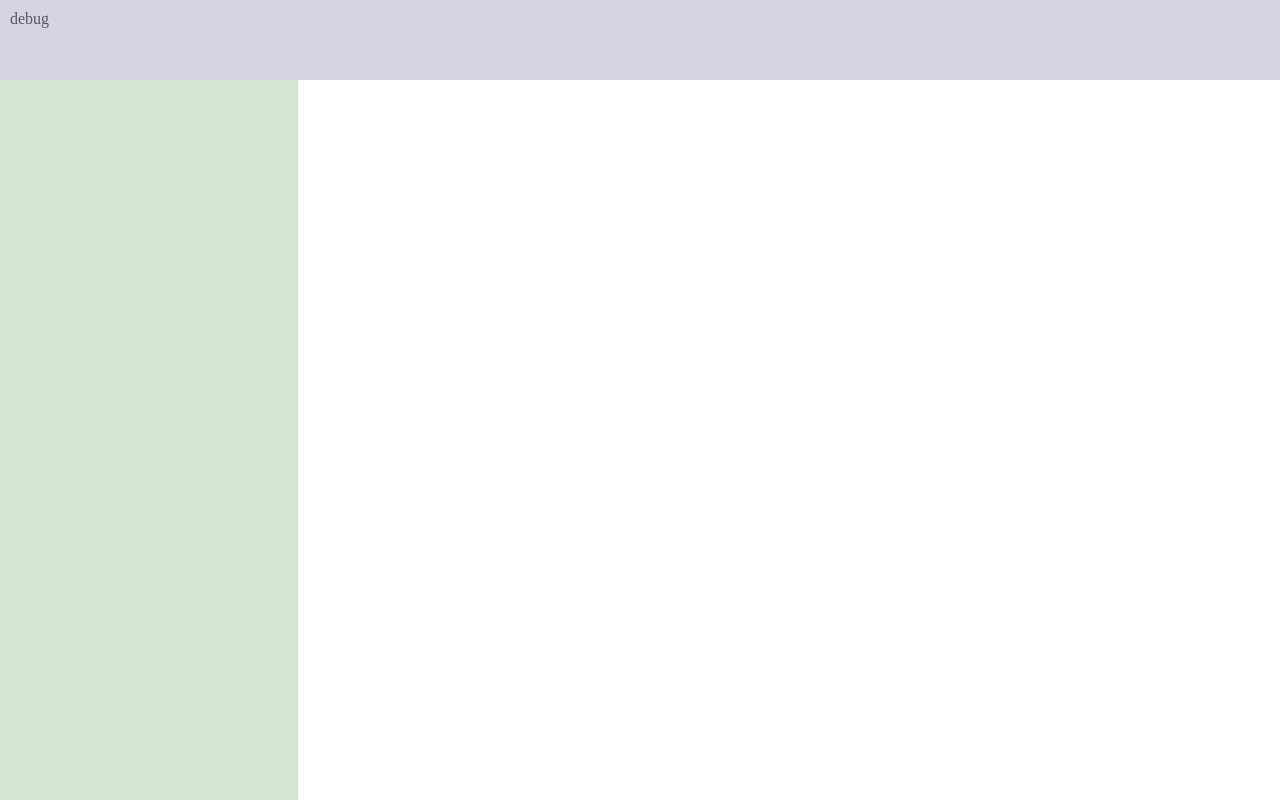
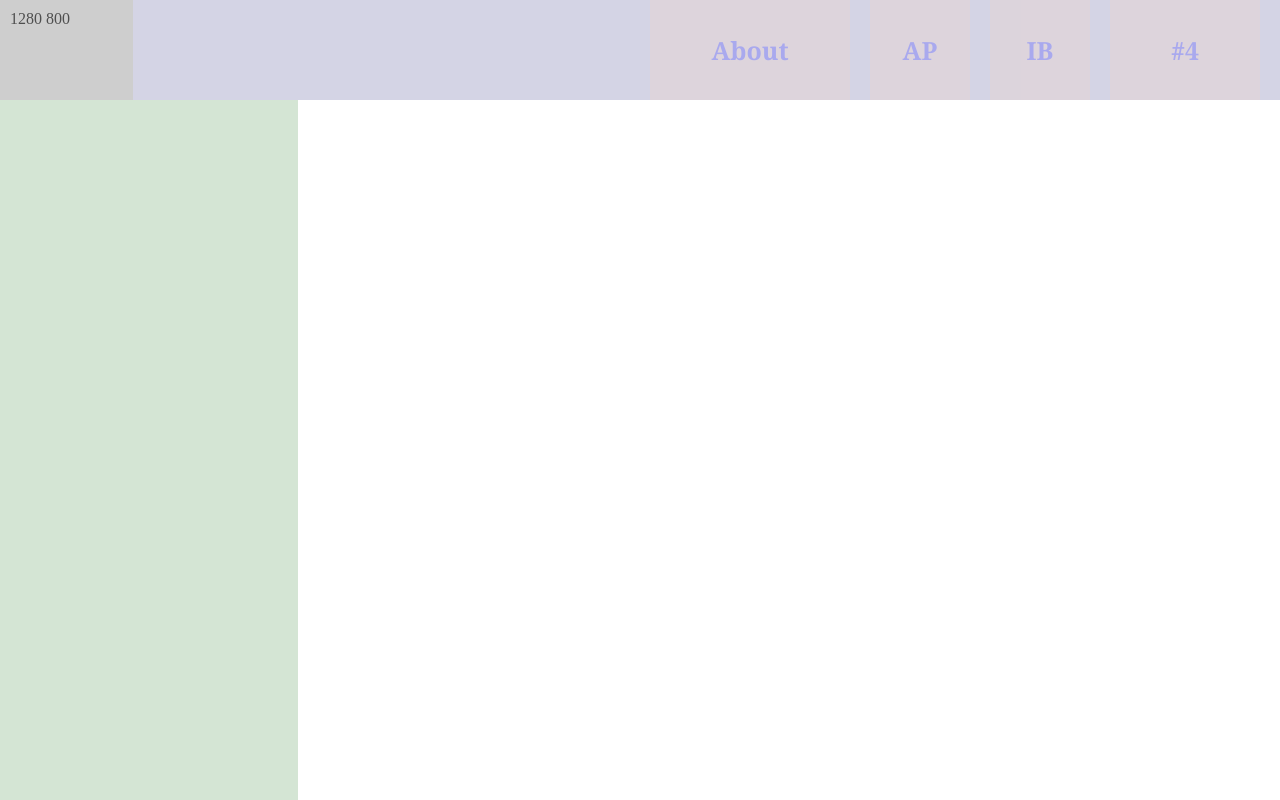
Before and after one commit to Brianzhengca/CASWebsite, a plain HTML site: page templates/index.html in a window 1280 px wide. Shown: the top 800 px of the page. Drawn offline with Linux system fonts and the light colour scheme; grey boxes are pictures that could not be loaded.

Commit message:
Added navbar.

```diff
--- a/templates/index.html
+++ b/templates/index.html
@@ -17,23 +17,77 @@
             background-color: #AAAACC;
             position: fixed;
             width: 100vw;
-            height: 10vh;
+            height: 100px;
             left: 0;
             top: 0;
         }
         div#leftbar {
-             background-color: #AACCAA;
-             width: 300px;
-             height: 190vh;
-             margin: 0px;
-             margin-top: 10vh;
-             margin-left: -10px;
+            background-color: #AACCAA;
+            width: 300px;
+            height: 1200px;
+            margin: 100px 0 0 -10px; /* top right down left*/
+        }
+        div.nav-elem {
+            background-color: #CCAAAA;
+            width: 100px;
+            height: 100px;
+            margin-right: 20px;
+            float: right;
+            text-align: center;
+            line-height: 100px;
+        }
+        div#nav-about {
+            width: 200px;
+        }
+        div#nav-ap {
+            width: 100px;
+        }
+        div#nav-ib {
+            width: 100px;
+        }
+        div#nav-4 {
+            width: 150px;
+        }
+        .nav-e-text {
+            font-size: 25px;
+            font-family: Cambria, serif;
+            font-weight: bold;
         }
     </style>
 </head>
 <body style="overflow: auto;">
 <p id="debug">debug</p>
-<div id="navbar"></div>
+<div id="navbar">
+    <a href="https://www.youtube.com/watch?v=dQw4w9WgXcQ">
+        <img src="https://socialistmodernism.com/wp-content/uploads/2017/07/placeholder-image.png" alt="placeholder image" height="100px">
+    </a>
+    <a href="https://www.youtube.com/watch?v=U06jlgpMtQs">
+        <div class="nav-elem" id="nav-4">
+            <span class="nav-e-text">#4</span>
+        </div>
+    </a>
+    <a href="https://www.youtube.com/watch?v=7wtfhZwyrcc">
+        <div class="nav-elem" id="nav-ib">
+            <span class="nav-e-text">IB</span>
+        </div>
+    </a>
+    <a href="https://www.youtube.com/watch?v=wDgQdr8ZkTw">
+        <div class="nav-elem" id="nav-ap">
+            <span class="nav-e-text">AP</span>
+        </div>
+    </a>
+    <a href="https://www.youtube.com/watch?v=a1EYnngNHIA">
+        <div class="nav-elem" id="nav-about">
+            <span class="nav-e-text">About</span>
+        </div>
+    </a>
+</div>
 <div id="leftbar"></div>
+<script>
+    function debug(s) {
+        document.getElementById("debug").innerText = s.toString();
+    }
+    debug("" + window.innerWidth + " " + window.innerHeight);
+</script>
 </body>
 </html>
```
